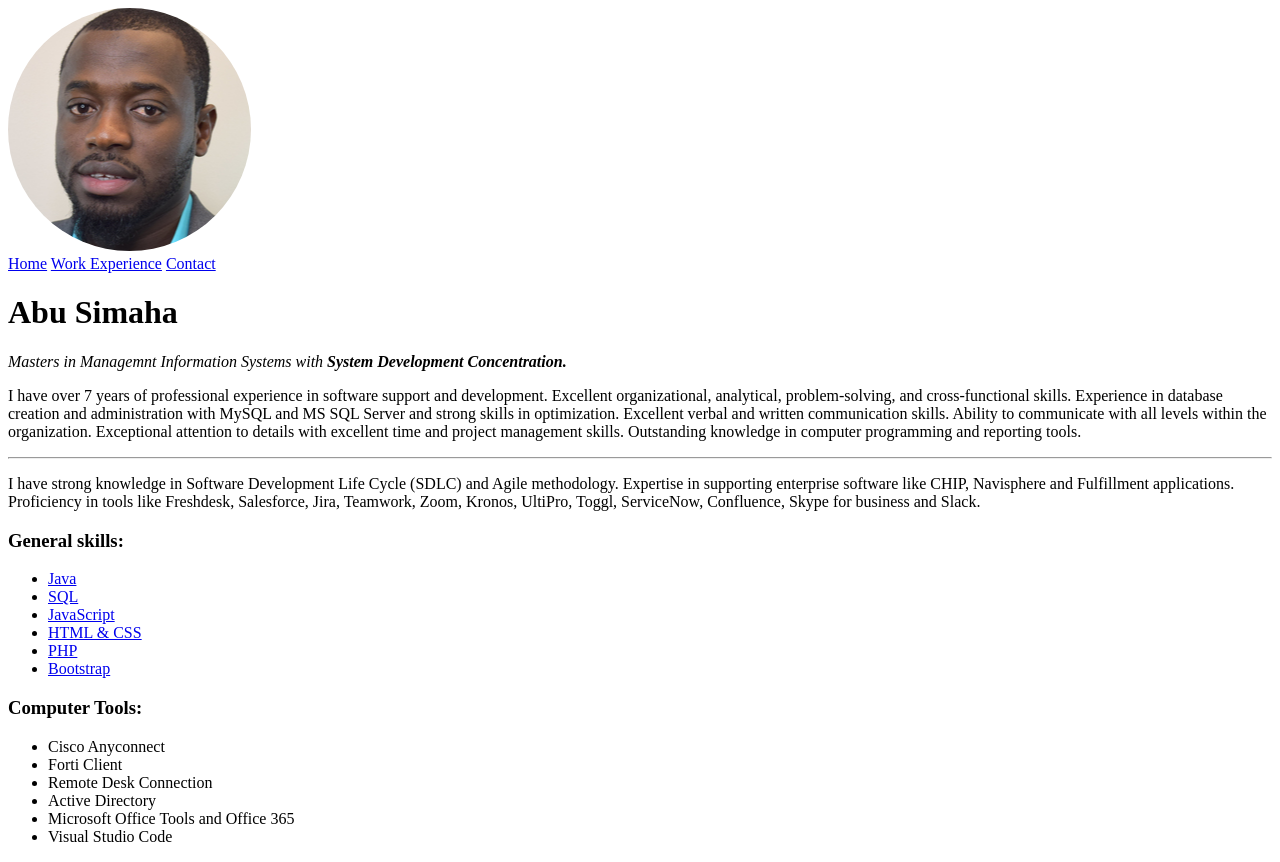
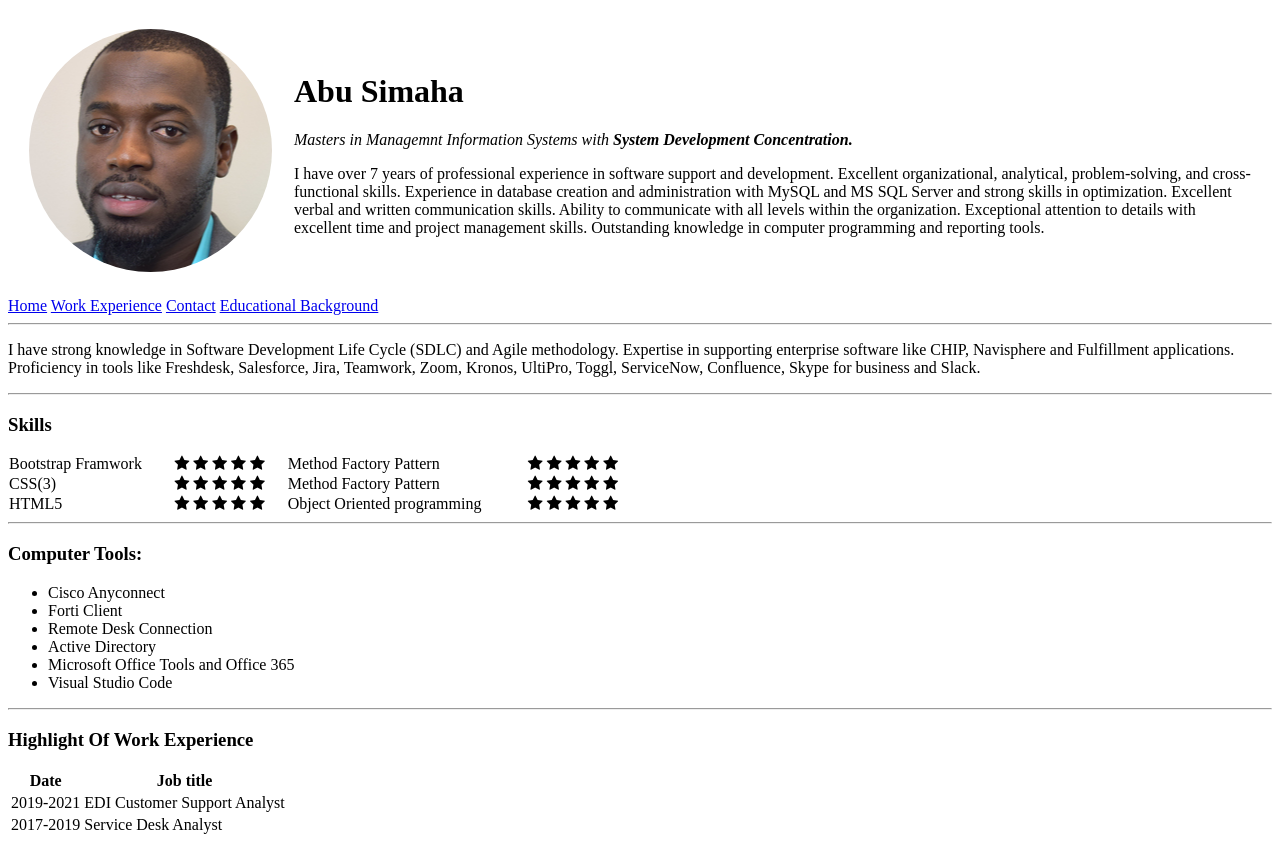
Before and after one commit to simz014/Personal-Site, a plain HTML site: page index.html in a window 1280 px wide. Drawn offline with Linux system fonts and the light colour scheme.

Commit message:
I added table with skills rating

```diff
--- a/index.html
+++ b/index.html
@@ -5,37 +5,97 @@
     <meta http-equiv="X-UA-Compatible" content="IE=edge">
     <meta name="viewport" content="width=device-width, initial-scale=1.0">
     <title>Abu's Personal Site</title>
+    <link rel="stylesheet" href="https://cdnjs.cloudflare.com/ajax/libs/font-awesome/4.7.0/css/font-awesome.min.css">
+    <link rel="stylesheet" href="index.css">
+
 </head>
 <body>
-    <img src="images/circle-cropped.png" alt="Abu's Profile Pic">
+    <table cellspacing="20">
+        <tr>
+            <td> <img src="images/circle-cropped.png" alt="Abu's Profile Pic"></td>
+            <td><h1>Abu Simaha</h1>
+                <p> <em>Masters in Managemnt Information Systems with <strong>System Development Concentration.</strong> </em></p>
+                <p>I have over 7 years of professional experience in software support and development.
+                    Excellent organizational, analytical, problem-solving, and cross-functional skills. Experience in database creation and administration with MySQL and MS SQL Server and strong skills in optimization.
+                     Excellent verbal and written communication skills. Ability to communicate with all levels within the organization. Exceptional attention to details with excellent time and project management skills.
+                      Outstanding knowledge in computer programming and reporting tools.</p></td>
+        </tr>
+    </table>
+
     <div>
         <a href="index.html">Home</a>
         <a href="Work Exxprience.html">Work Experience</a>
         <a href="contact.html">Contact</a>
+        <a href="education">Educational Background</a>
 
     </div>
 
 
 
-    <h1>Abu Simaha</h1>
-    <p> <em>Masters in Managemnt Information Systems with <strong>System Development Concentration.</strong> </em></p>
-    <p>I have over 7 years of professional experience in software support and development.
-        Excellent organizational, analytical, problem-solving, and cross-functional skills. Experience in database creation and administration with MySQL and MS SQL Server and strong skills in optimization.
-         Excellent verbal and written communication skills. Ability to communicate with all levels within the organization. Exceptional attention to details with excellent time and project management skills.
-          Outstanding knowledge in computer programming and reporting tools.</p>
+
           <hr>
           <p>I have strong knowledge in Software Development Life Cycle (SDLC) and Agile methodology.
                Expertise in supporting enterprise software like CHIP, Navisphere and Fulfillment applications.
                Proficiency in tools like Freshdesk, Salesforce, Jira, Teamwork, Zoom, Kronos, UltiPro, Toggl, ServiceNow, Confluence, Skype for business and Slack.</p>
-          <h3>General skills:</h3>
-          <ul>
-              <li><a href="https://java.com/en/download/help/whatis_java.html">Java</a></li>
-              <li><a href="https://www.dataquest.io/blog/sql-basics/">SQL</a></li>
-              <li><a href="https://developer.mozilla.org/en-US/docs/Learn/JavaScript/First_steps/What_is_JavaScript">JavaScript</a></li>
-              <li><a href="https://www.w3.org/standards/webdesign/htmlcss#:~:text=HTML%20(the%20Hypertext%20Markup%20Language,for%20a%20variety%20of%20devices.">HTML & CSS</a></li>
-              <li><a href="https://www.php.net/manual/en/intro-whatis.php">PHP</a></li>
-              <li><a href="https://www.w3schools.com/whatis/whatis_bootstrap.asp">Bootstrap</a></li>
-          </ul>
+               <hr>
+         <h3><caption>Skills</caption></h3>
+         <div id="skills">
+          <table cellspacing="0" width ="50%">
+
+              <tbody>
+               <tr>
+                   <td>Bootstrap Framwork</td>
+                   <td><span class="fa fa-star checked"></span>
+                    <span class="fa fa-star checked"></span>
+                    <span class="fa fa-star checked"></span>
+                    <span class="fa fa-star checked"></span>
+                    <span class="fa fa-star checked"></span>
+                </td>
+                  <td>Method Factory Pattern</td>
+                  <td><span class="fa fa-star checked"></span>
+                    <span class="fa fa-star checked"></span>
+                    <span class="fa fa-star checked"></span>
+                    <span class="fa fa-star checked"></span>
+                    <span class="fa fa-star checked"></span></td>
+               </tr>
+               <tr>
+                <td> CSS(3)</td>
+                <td><span class="fa fa-star checked"></span>
+                    <span class="fa fa-star checked"></span>
+                    <span class="fa fa-star checked"></span>
+                    <span class="fa fa-star checked"></span>
+                    <span class="fa fa-star checked"></span> </td>
+
+                    <td>Method Factory Pattern</td>
+                    <td><span class="fa fa-star checked"></span>
+                        <span class="fa fa-star checked"></span>
+                        <span class="fa fa-star checked"></span>
+                        <span class="fa fa-star "></span>
+                        <span class="fa fa-star "></span></td>
+            </tr>
+
+            <tr>
+                <td> HTML5</td>
+                <td><span class="fa fa-star checked"></span>
+                    <span class="fa fa-star checked"></span>
+                    <span class="fa fa-star checked"></span>
+                    <span class="fa fa-star checked"></span>
+                    <span class="fa fa-star checked"></span> </td>
+
+                    <td>Object Oriented programming</td>
+                    <td><span class="fa fa-star checked"></span>
+                        <span class="fa fa-star checked"></span>
+                        <span class="fa fa-star checked"></span>
+                        <span class="fa fa-star checked"></span>
+                        <span class="fa fa-star checked"></span></td>
+            </tr>
+
+
+              </tbody>
+
+          </table>
+          </div>
+          <hr>
           <h3>Computer Tools:</h3>
           <ul>
             <li>Cisco Anyconnect</li>
@@ -45,6 +105,27 @@
             <li>Microsoft Office Tools and Office 365</li>
             <li>Visual Studio Code</li>
           </ul>
+          <hr>
+      <h3>Highlight Of Work Experience</h3>
+      <table>
+        <thead>
+        <th>Date</th>
+        <th>Job title</th>
+       </thead>
+       <tbody>
+          <tr>
+            <td>2019-2021</td>
+            <td>EDI Customer Support Analyst</td>
+          </tr>
+          <tr>
+            <td>2017-2019</td>
+            <td>Service Desk Analyst</td>
+          </tr>
+        </tbody>
+        <tfoot>
 
+        </tfoot>
+
+      </table>
 </body>
 </html>
```
